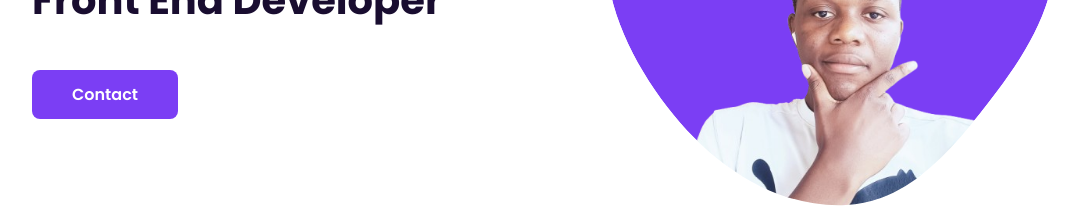
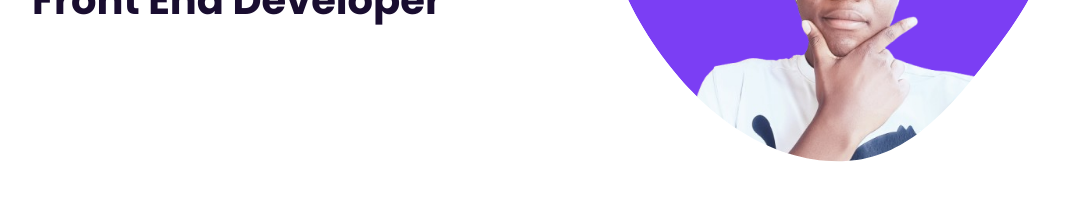
Before and after one commit to carlos45-dev/portfolio-website, a React (Vite) app: page / in a window 1280 px wide. Shown: the part 310-517 px from the top of the page, without its empty margins (96-1183 px from the left). Built offline with nearby package versions, Linux system fonts and the light colour scheme.

Commit message:
portfolio

```diff
--- a/src/components/Home.jsx
+++ b/src/components/Home.jsx
@@ -10,7 +10,6 @@ const Home = () => {
           Hi,<br />I&apos;m <span className="home__title-color">Carlos Muleke</span>
           <br /> Front End  Developer
         </h1>
-        <a href="#contact" className="button">Contact</a>
       </div>
 
       <div className="home__social">
```
